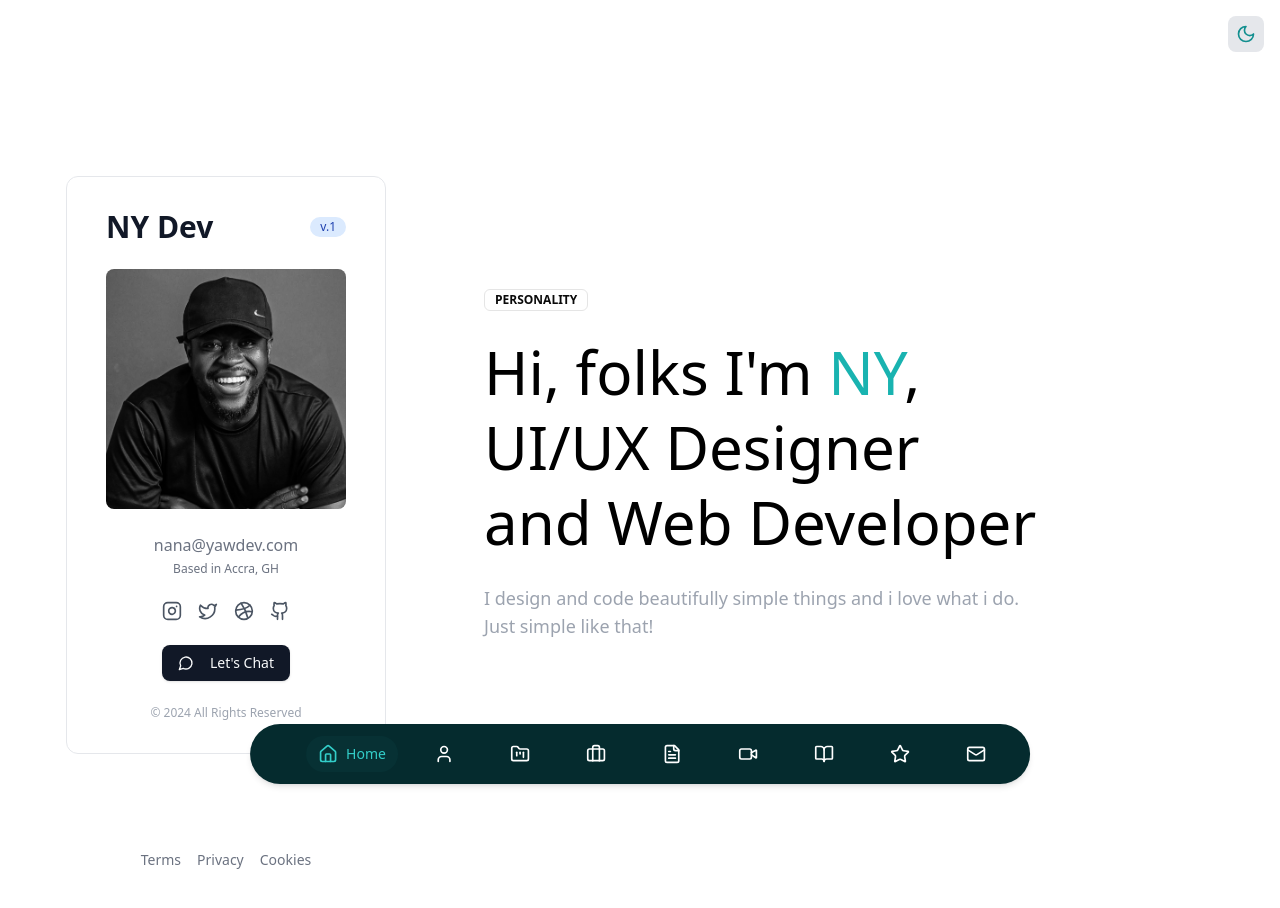
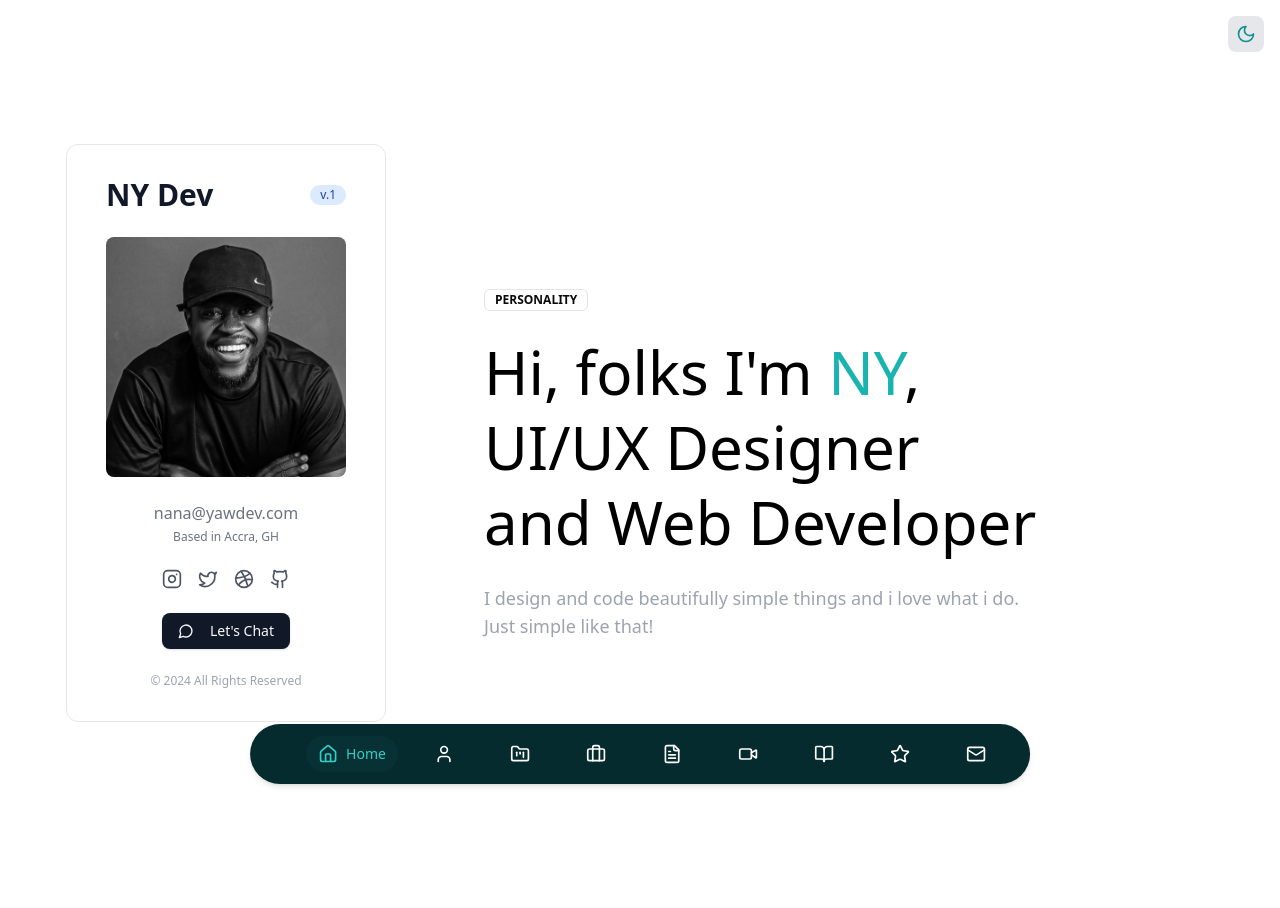
Before and after one commit to nanayawdev/nanayaw.dev, a React (Vite) app: page / in a window 1280 px wide. Shown: the top 908 px of the page. After the commit the page ends 800 px from the top, so only its background shows below. Built offline with nearby package versions, Linux system fonts and the light colour scheme.

Commit message:
Left side of the MainLayout made non scrollable

```diff
--- a/src/components/Footer/Footer.jsx
+++ b/src/components/Footer/Footer.jsx
@@ -3,7 +3,8 @@ import { footerConfig } from '../../config/footerConfig';
 
 const Footer = () => {
   return (
-    <div className="flex justify-center space-x-4 text-sm text-gray-500 dark:text-gray-400 mt-16 pb-4">
+    <footer className="sticky bottom-0 w-full">
+      <div className="flex justify-center space-x-4 text-sm text-gray-500 dark:text-gray-400 mt-28 pb-4">
         {footerConfig.map(({ path, label }) => (
           <Link
             key={path}
@@ -14,6 +15,7 @@ const Footer = () => {
           </Link>
         ))}
       </div>
+    </footer>
   );
 };
 
--- a/src/components/ProfileCard/ProfileCard.jsx
+++ b/src/components/ProfileCard/ProfileCard.jsx
@@ -28,7 +28,7 @@ const socialLinks = [
 
 export default function ProfileCard() {
   return (
-    <div className="pt-28 pb-8 px-4">
+    <div className="pt-20 pb-8 px-4">
       <div className="max-w-[320px] mx-auto dark:bg-gray-900 text-gray-900 dark:text-gray-100 border border-gray-200 dark:border-gray-700 p-8 rounded-xl">
         <div className="flex items-center justify-between w-60 mx-auto">
           <h1 className="text-3xl font-bold text-gray-900 dark:text-gray-100">
--- a/src/layouts/MainLayout.jsx
+++ b/src/layouts/MainLayout.jsx
@@ -12,26 +12,26 @@ import Footer from '../components/Footer/Footer';
 const MainLayout = () => {
   return (
     <ThemeProvider>
-      <div className="min-h-screen flex flex-col dark:bg-gray-900 dark:text-white">
+      <div className="h-screen overflow-hidden flex flex-col dark:bg-gray-900 dark:text-white">
         <div className="fixed top-4 right-4 z-50">
           <ThemeToggle />
         </div>
         <Navbar />
         <MobileNavbar />
         <main className="flex-1 w-full mx-auto px-4 py-24 md:py-16">
-          <div className="flex flex-col md:flex-row gap-4">
-            {/* Left Side - Profile Card */}
-            <div className="md:w-[420px] shrink-0">
-              <div className="sticky top-20 transition-all duration-300">
+          <div className="flex flex-col md:flex-row gap-4 h-full">
+            {/* Left Side - Static Profile Card */}
+            <aside className="md:w-[420px] shrink-0 overflow-hidden">
+              <div className="h-full">
                 <ProfileCard />
                 <div className="mt-4">
                   <Footer />
                 </div>
               </div>
-            </div>
+            </aside>
 
-            {/* Right Side - Page Content */}
-            <div className="flex-1 md:ml-4">
+            {/* Right Side - Scrollable Content */}
+            <div className="flex-1 md:ml-4 overflow-y-auto max-h-[calc(100vh-12rem)]">
               <Routes>
                 {[...navigationConfig, ...footerConfig].map(({ path, component: Component }) => (
                   <Route key={path} path={path} element={<Component />} />
```
Lines whose indentation alone changed are shown as unchanged.
